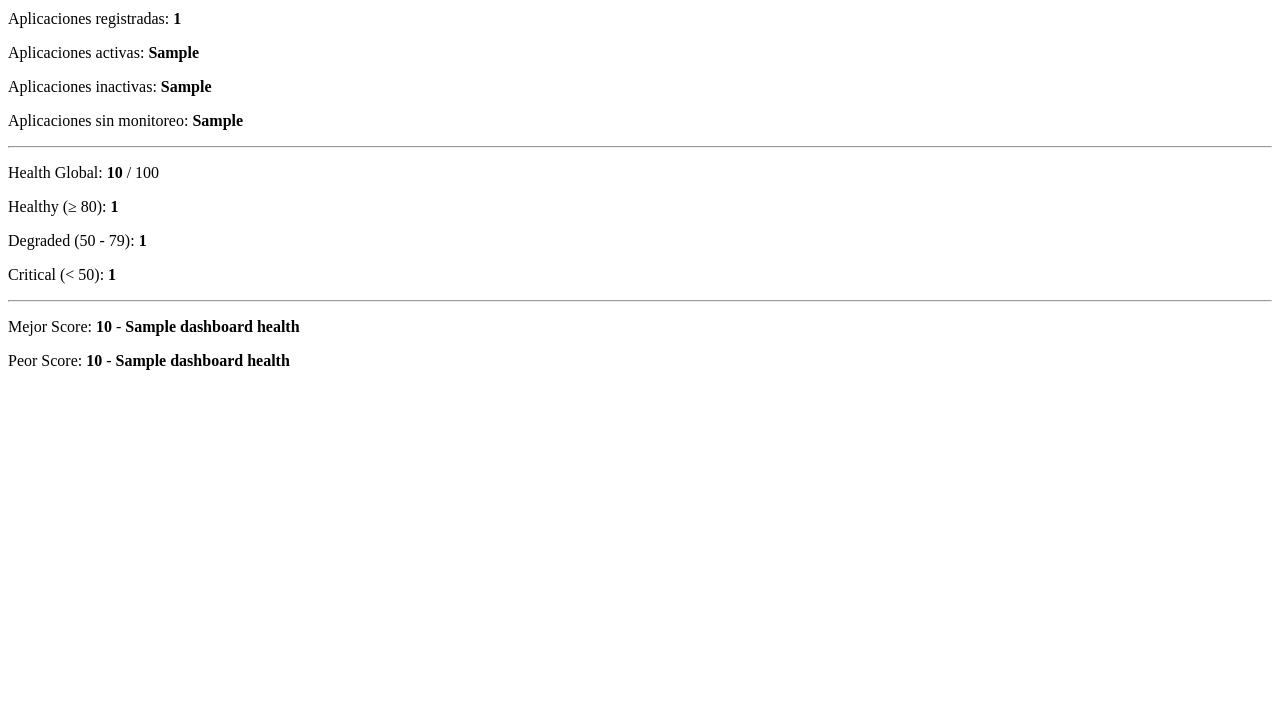
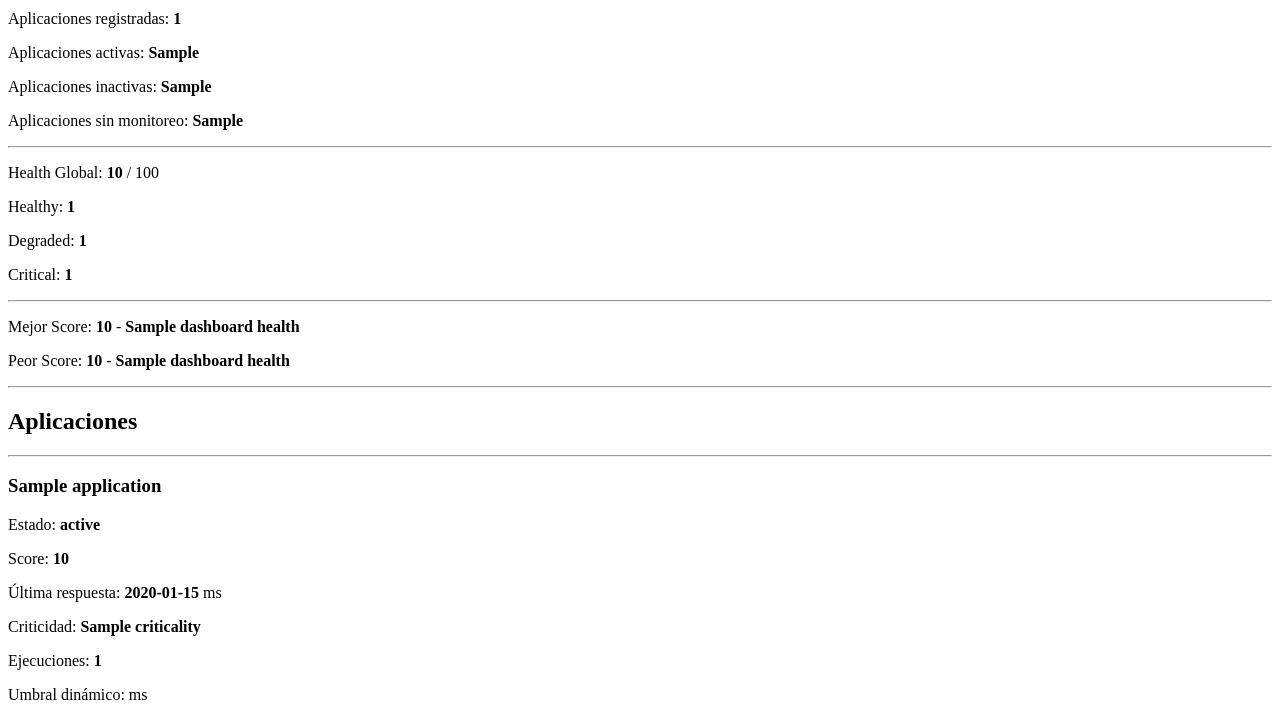
Before and after one commit to facusoster/DashboardPOOAv, a Spring app: page /dashboard in a window 1280 px wide. Shown: the part 175-895 px from the top of the page. Before the commit the page ends 545 px from the top, so only its background shows below. Run offline with Thymeleaf, Linux system fonts and the light colour scheme; the template is opened without the code that fills it: most values are stand-ins (such as "Sample title", 1, 10 or a date in 2020); data that the repository does not hold is empty; some of the project's set-up classes (security, data sources, template engines, error pages and the like) are left out, and stand-ins take their place.

Commit message:
Sprint 9 - application cards dashboard

```diff
--- a/app/dashboard/src/main/resources/templates/dashboard.html
+++ b/app/dashboard/src/main/resources/templates/dashboard.html
@@ -18,90 +18,114 @@
 
     <p>
         Aplicaciones registradas:
-        <strong
-            th:text="${dashboardHealth.applicationsCount}">
-        </strong>
+        <strong th:text="${dashboardHealth.applicationsCount}"></strong>
     </p>
 
     <p>
         Aplicaciones activas:
-        <strong
-            th:text="${dashboardHealth.activeApplications}">
-        </strong>
+        <strong th:text="${dashboardHealth.activeApplications}"></strong>
     </p>
 
     <p>
         Aplicaciones inactivas:
-        <strong
-            th:text="${dashboardHealth.inactiveApplications}">
-        </strong>
+        <strong th:text="${dashboardHealth.inactiveApplications}"></strong>
     </p>
 
     <p>
         Aplicaciones sin monitoreo:
-        <strong
-            th:text="${dashboardHealth.unknownApplications}">
-        </strong>
+        <strong th:text="${dashboardHealth.unknownApplications}"></strong>
     </p>
 
     <hr>
 
     <p>
         Health Global:
-        <strong
-            th:text="${dashboardHealth.averageHealthScore}">
-        </strong>
+        <strong th:text="${dashboardHealth.averageHealthScore}"></strong>
         / 100
     </p>
 
     <p>
-        Healthy (≥ 80):
-        <strong
-            th:text="${dashboardHealth.healthyCount}">
-        </strong>
+        Healthy:
+        <strong th:text="${dashboardHealth.healthyCount}"></strong>
     </p>
 
     <p>
-        Degraded (50 - 79):
-        <strong
-            th:text="${dashboardHealth.degradedCount}">
-        </strong>
+        Degraded:
+        <strong th:text="${dashboardHealth.degradedCount}"></strong>
     </p>
 
     <p>
-        Critical (&lt; 50):
-        <strong
-            th:text="${dashboardHealth.criticalCount}">
-        </strong>
+        Critical:
+        <strong th:text="${dashboardHealth.criticalCount}"></strong>
     </p>
 
     <hr>
 
     <p>
         Mejor Score:
-        <strong
-            th:text="${dashboardHealth.bestHealthScore}">
-        </strong>
-
+        <strong th:text="${dashboardHealth.bestHealthScore}"></strong>
         -
-
-        <strong
-            th:text="${dashboardHealth.bestApplicationName}">
-        </strong>
+        <strong th:text="${dashboardHealth.bestApplicationName}"></strong>
     </p>
 
     <p>
         Peor Score:
-        <strong
-            th:text="${dashboardHealth.worstHealthScore}">
-        </strong>
+        <strong th:text="${dashboardHealth.worstHealthScore}"></strong>
+        -
+        <strong th:text="${dashboardHealth.worstApplicationName}"></strong>
+    </p>
 
-        -
+    <hr>
 
-        <strong
-            th:text="${dashboardHealth.worstApplicationName}">
-        </strong>
-    </p>
+    <h2>Aplicaciones</h2>
+
+    <div th:each="app : ${dashboardHealth.applications}">
+
+        <hr>
+
+        <h3 th:text="${app.applicationName}">
+            Nombre
+        </h3>
+
+        <p>
+            Estado:
+            <strong th:text="${app.currentStatus}">
+            </strong>
+        </p>
+
+        <p>
+            Score:
+            <strong th:text="${app.healthScore}">
+            </strong>
+        </p>
+
+        <p>
+            Última respuesta:
+            <strong th:text="${app.lastResponseTime}">
+            </strong>
+            ms
+        </p>
+
+        <p>
+            Criticidad:
+            <strong th:text="${app.criticality}">
+            </strong>
+        </p>
+
+        <p>
+            Ejecuciones:
+            <strong th:text="${app.totalExecutions}">
+            </strong>
+        </p>
+
+        <p>
+            Umbral dinámico:
+            <strong th:text="${#numbers.formatDecimal(app.dynamicThreshold,1,2)}">
+            </strong>
+            ms
+        </p>
+
+    </div>
 
 </body>
 
```
Also changed, not shown: app/dashboard/src/main/java/com/dashboard/dto/DashboardHealthDTO.java (+8 -0 lines), app/dashboard/src/main/java/com/dashboard/service/DashboardHealthService.java (+14 -5 lines).
